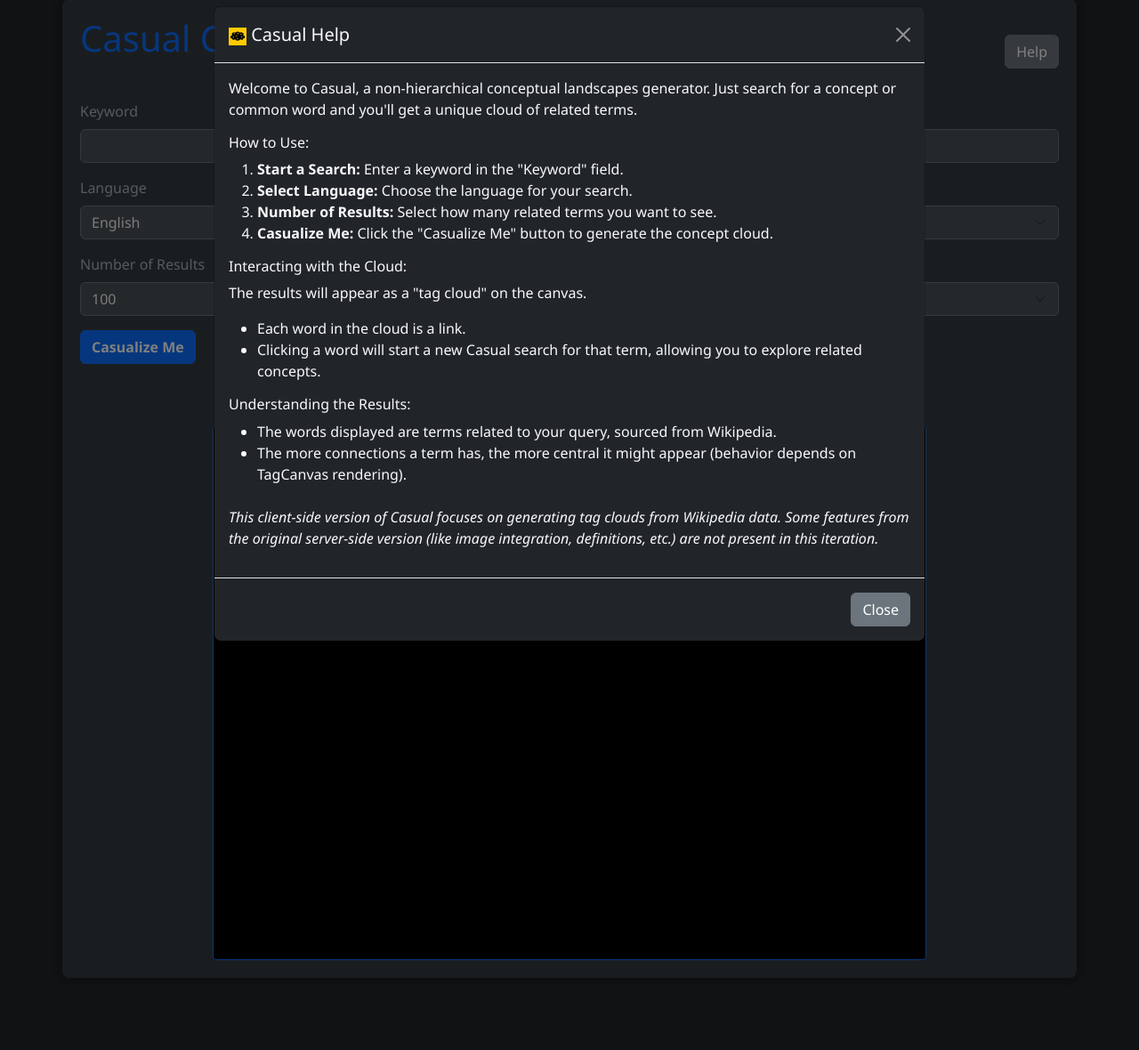
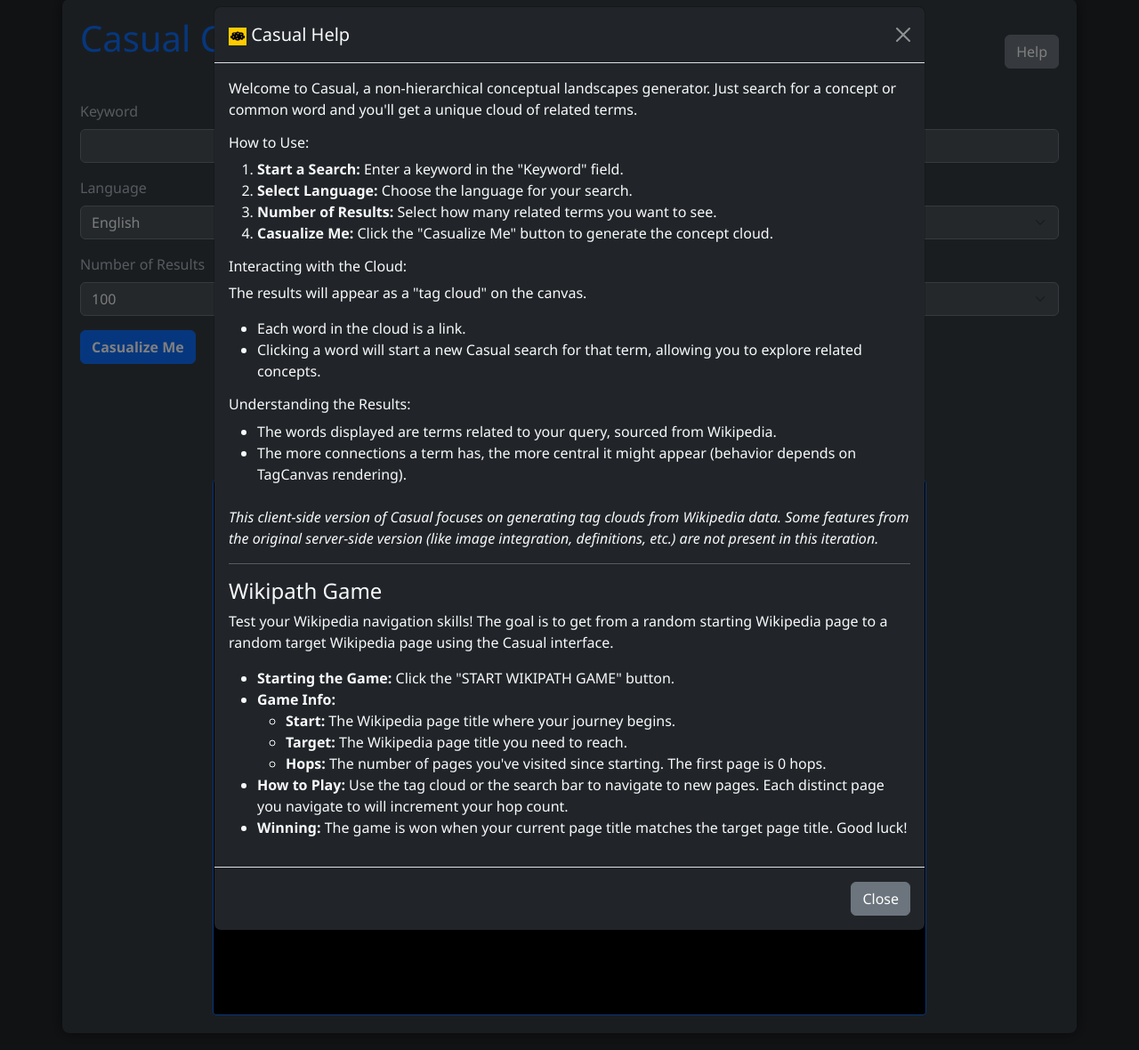
Before and after one commit to jaumet/Casual, a PHP site: page / in a window 1280 px wide, after a click on "Help". Shown: the part 21-1201 px from the top of the page at 89% size. Run offline with PHP 8.4, Linux system fonts and the light colour scheme.

Commit message:
Feat: Add Wikipath game and refine canvas animation
This commit introduces the Wikipath game and enhances your experience
with refined canvas animation controls.

Key new features and changes:

1.  **Wikipath Game:**
    - You can now play a game to navigate from a random start
      Wikipedia page to a random target page using the Casual interface.
    - A "START GAME" button initializes the game, displaying the
      start/target pages and a hop counter.
    - The hop counter increments for each distinct page visited.
    - A win condition is triggered when the target page is reached,
      displaying a congratulatory message.
    - Instructions for the game have been added to the help modal.

2.  **Refined Canvas Animation:**
    - TagCanvas animation now stops when your mouse cursor is directly
      hovering over a specific tag/link in the cloud (`freezeActive: true`).
    - Default animation (using `initial` speeds) remains active when
      your mouse is not over a specific tag or is outside the canvas.

All features have been integrated and tested.

```diff
--- a/css/app.css
+++ b/css/app.css
@@ -118,6 +118,15 @@ h1 {
     background-color: #444;
 }
 
+/* Wikipath Game Area Styling */
+#wikipathGameArea p {
+    color: #f8f9fa; /* Light text for dark theme, consistent with body */
+}
+
+#wikipathGameArea strong {
+    color: #0d6efd; /* Bootstrap primary color for emphasis */
+}
+
 
 /* Canvas Area Styling */
 #myCanvas {
--- a/index.html
+++ b/index.html
@@ -76,6 +76,15 @@
             <button type="submit" id="submitButton" class="btn btn-primary">Casualize Me</button>
         </form>
         <div id="keywordPathDisplay" class="mt-3 mb-3"></div> <!-- New div for path -->
+        <!-- Wikipath Game Area -->
+        <div id="wikipathGameArea" class="mt-3 mb-3 text-center">
+            <button id="startGameButton" class="btn btn-success mb-2">START WIKIPATH GAME</button>
+            <div id="wikipathInfo" style="display: none;"> <!-- Initially hidden, shown when game starts -->
+                <p class="mb-1">Start: <strong id="startPageDisplay">-</strong></p>
+                <p class="mb-1">Target: <strong id="targetPageDisplay">-</strong></p>
+                <p>Hops: <strong id="hopCounterDisplay">0</strong></p>
+            </div>
+        </div>
         <canvas id="myCanvas" width="800" height="600">
             <p>Unfortunately, your browser does not support HTML5 canvas. Please upgrade your browser to view this content.</p>
         </canvas>
@@ -114,6 +123,22 @@
                     </ul>
 
                     <p class="mt-4"><em>This client-side version of Casual focuses on generating tag clouds from Wikipedia data. Some features from the original server-side version (like image integration, definitions, etc.) are not present in this iteration.</em></p>
+
+                    <hr>
+                    <h4>Wikipath Game</h4>
+                    <p>Test your Wikipedia navigation skills! The goal is to get from a random starting Wikipedia page to a random target Wikipedia page using the Casual interface.</p>
+                    <ul>
+                        <li><strong>Starting the Game:</strong> Click the "START WIKIPATH GAME" button.</li>
+                        <li><strong>Game Info:</strong>
+                            <ul>
+                                <li><strong>Start:</strong> The Wikipedia page title where your journey begins.</li>
+                                <li><strong>Target:</strong> The Wikipedia page title you need to reach.</li>
+                                <li><strong>Hops:</strong> The number of pages you've visited since starting. The first page is 0 hops.</li>
+                            </ul>
+                        </li>
+                        <li><strong>How to Play:</strong> Use the tag cloud or the search bar to navigate to new pages. Each distinct page you navigate to will increment your hop count.</li>
+                        <li><strong>Winning:</strong> The game is won when your current page title matches the target page title. Good luck!</li>
+                    </ul>
                 </div>
                 <div class="modal-footer">
                     <button type="button" class="btn btn-secondary" data-bs-dismiss="modal">Close</button>
--- a/js/app.js
+++ b/js/app.js
@@ -1,5 +1,17 @@
 document.addEventListener('DOMContentLoaded', function() {
     let keywordHistory = []; // Initialize keyword history array
+
+    // --- Wikipath Game State Variables ---
+    let gameActive = false;
+    let startPage = '';
+    let targetPage = '';
+    let currentHops = 0;
+    const startGameButton = document.getElementById('startGameButton');
+    const wikipathInfoDiv = document.getElementById('wikipathInfo');
+    const startPageDisplay = document.getElementById('startPageDisplay');
+    const targetPageDisplay = document.getElementById('targetPageDisplay');
+    const hopCounterDisplay = document.getElementById('hopCounterDisplay');
+    // languageSelect and keywordInput are obtained later for autocomplete
 
     // Debounce function
     function debounce(func, delay) {
@@ -34,6 +46,38 @@ document.addEventListener('DOMContentLoaded', function() {
 
     // Main function to handle API request and TagCanvas update
     function executeSearch(keyword, language, number) {
+        if (gameActive) {
+            // Only increment hops if the new keyword is different from the last one in history
+            // (which is the current page before this new search).
+            // The startGame() function already sets currentHops = 0 and adds the startPage.
+            // So, the first search for the startPage should not increment hops.
+            // Every subsequent search that changes the keyword should.
+
+            // The keywordHistory is updated *after* this check, further down,
+            // so keywordHistory[keywordHistory.length-1] is the *previous* page.
+            if (keywordHistory.length > 0 && keyword.toLowerCase() !== keywordHistory[keywordHistory.length - 1].toLowerCase()) {
+                currentHops++;
+                hopCounterDisplay.textContent = currentHops;
+            } else if (keywordHistory.length === 0 && currentHops === 0) {
+                // This case handles the very first load of the start page, ensuring hops remain 0.
+                // If keywordHistory is empty and hops are 0, it means startGame just set it.
+                // No hop increment needed here. hopCounterDisplay is already 0.
+            }
+
+
+            if (keyword.toLowerCase() === targetPage.toLowerCase()) {
+                // Use a more prominent way to display the win message if possible,
+                // for now, an alert is fine.
+                alert(`Congratulations! You reached "${targetPage}" in ${currentHops} hops!`);
+                wikipathInfoDiv.style.display = 'none'; // Hide game info
+                gameActive = false; // End the game
+
+                // Optional: Clear keyword history after game ends or leave it as a record
+                // keywordHistory = [];
+                // updateKeywordPathDisplay();
+            }
+        }
+
         if (keyword && (keywordHistory.length === 0 || keywordHistory[keywordHistory.length - 1] !== keyword)) {
             keywordHistory.push(keyword);
         }
@@ -76,7 +120,7 @@ document.addEventListener('DOMContentLoaded', function() {
                     });
                     try {
                         const options = {
-                            textColour: 'white', textHeight: 20, freezeActive: false, depth: 0.99,
+                            textColour: 'white', textHeight: 20, freezeActive: true, depth: 0.99,
                             minSpeed: 0.01, maxSpeed: 0.03, minBrightness: 0.6, zoom: 1.3,
                             outlineColour: "#FF9F00", initial: [0.5, 0.2], shadow: 'white', shadowBlur: 2
                         };
@@ -109,7 +153,7 @@ document.addEventListener('DOMContentLoaded', function() {
     const langParam = urlParams.get('lang');
     const numberParam = urlParams.get('number');
 
-    if (keywordParam) {
+    if (keywordParam && !gameActive) { // Only run if not in a game, game will handle its own initial search
         document.getElementById('keywordInput').value = keywordParam;
         if (langParam) document.getElementById('languageSelect').value = langParam;
         if (numberParam) document.getElementById('numberSelect').value = numberParam;
@@ -121,39 +165,28 @@ document.addEventListener('DOMContentLoaded', function() {
     }
 
     // --- Autocomplete Feature ---
-    const keywordInput = document.getElementById('keywordInput');
-    const languageSelect = document.getElementById('languageSelect');
+    const keywordInput = document.getElementById('keywordInput'); // Already declared for URL params, ensure scope is fine
+    const languageSelect = document.getElementById('languageSelect'); // Already declared for URL params, ensure scope is fine
     let suggestionsDiv = document.createElement('div');
     suggestionsDiv.id = 'autocomplete-suggestions';
-    // Append to the keyword input's parent div for better positioning context
     keywordInput.parentNode.appendChild(suggestionsDiv);
-    // Ensure parent has position: relative for absolute positioning of suggestionsDiv
     keywordInput.parentNode.style.position = 'relative';
-
 
     const handleAutocompleteInput = debounce(function() {
         const keywordInputValue = keywordInput.value.trim();
-        const language = languageSelect.value;
+        const currentLanguage = languageSelect.value; // Use 'currentLanguage' to avoid conflict if languageSelect is also a global var
 
         if (keywordInputValue === '') {
             suggestionsDiv.innerHTML = '';
             suggestionsDiv.style.display = 'none';
             return;
         }
-
-        const autocompleteApiUrl = `https://${language}.wikipedia.org/w/api.php?action=opensearch&search=${encodeURIComponent(keywordInputValue)}&limit=7&namespace=0&format=json&origin=*`;
-
+        const autocompleteApiUrl = `https://${currentLanguage}.wikipedia.org/w/api.php?action=opensearch&search=${encodeURIComponent(keywordInputValue)}&limit=7&namespace=0&format=json&origin=*`;
         fetch(autocompleteApiUrl)
-            .then(response => {
-                if (!response.ok) {
-                    throw new Error('Network response was not ok for autocomplete');
-                }
-                return response.json();
-            })
+            .then(response => response.json())
             .then(data => {
-                suggestionsDiv.innerHTML = ''; // Clear previous suggestions
-                const suggestions = data[1]; // Array of suggestion strings
-
+                suggestionsDiv.innerHTML = '';
+                const suggestions = data[1];
                 if (suggestions && suggestions.length > 0) {
                     suggestions.forEach(suggestionText => {
                         const suggestionItem = document.createElement('div');
@@ -162,7 +195,6 @@ document.addEventListener('DOMContentLoaded', function() {
                             keywordInput.value = suggestionText;
                             suggestionsDiv.innerHTML = '';
                             suggestionsDiv.style.display = 'none';
-                            // Optionally, auto-submit the form
                             document.getElementById('casualForm').dispatchEvent(new Event('submit', { bubbles: true, cancelable: true }));
                         });
                         suggestionsDiv.appendChild(suggestionItem);
@@ -178,22 +210,69 @@ document.addEventListener('DOMContentLoaded', function() {
                 suggestionsDiv.style.display = 'none';
             });
     }, 300);
-
     keywordInput.addEventListener('input', handleAutocompleteInput);
-
-    // Hide suggestions on 'Escape' key press
     keywordInput.addEventListener('keydown', function(event) {
         if (event.key === 'Escape') {
             suggestionsDiv.innerHTML = '';
             suggestionsDiv.style.display = 'none';
         }
     });
-
-    // Hide suggestions on click outside
     document.addEventListener('click', function(event) {
         if (!keywordInput.contains(event.target) && !suggestionsDiv.contains(event.target)) {
             suggestionsDiv.innerHTML = '';
             suggestionsDiv.style.display = 'none';
         }
     });
+
+    // --- Wikipath Game Logic ---
+    async function fetchRandomWikipediaPage(lang) { // 'lang' instead of 'language' to avoid conflict with global languageSelect
+        const apiUrl = `https://${lang}.wikipedia.org/w/api.php?action=query&list=random&rnnamespace=0&rnlimit=1&format=json&origin=*`;
+        try {
+            const response = await fetch(apiUrl);
+            if (!response.ok) throw new Error('Network response was not ok for random page.');
+            const data = await response.json();
+            if (data.query.random && data.query.random.length > 0) {
+                return data.query.random[0].title;
+            }
+            throw new Error('No random page found in API response.');
+        } catch (error) {
+            console.error('Error fetching random Wikipedia page:', error);
+            return null;
+        }
+    }
+
+    async function startGame() {
+        const currentLanguage = languageSelect.value; // Use current language selection
+        const pageA = await fetchRandomWikipediaPage(currentLanguage);
+        let pageB = await fetchRandomWikipediaPage(currentLanguage);
+
+        while (pageB === pageA) {
+            pageB = await fetchRandomWikipediaPage(currentLanguage);
+        }
+
+        if (!pageA || !pageB) {
+            alert('Could not fetch random pages to start the game. Please try again.');
+            return;
+        }
+
+        startPage = pageA;
+        targetPage = pageB;
+        currentHops = 0;
+        gameActive = true;
+
+        startPageDisplay.textContent = startPage;
+        targetPageDisplay.textContent = targetPage;
+        hopCounterDisplay.textContent = currentHops;
+        wikipathInfoDiv.style.display = 'block';
+
+        keywordHistory = [startPage];
+        updateKeywordPathDisplay();
+
+        keywordInput.value = startPage;
+        document.getElementById('casualForm').dispatchEvent(new Event('submit', { cancelable: true, bubbles: true }));
+    }
+
+    if (startGameButton) { // Ensure button exists before adding listener
+        startGameButton.addEventListener('click', startGame);
+    }
 });
```
